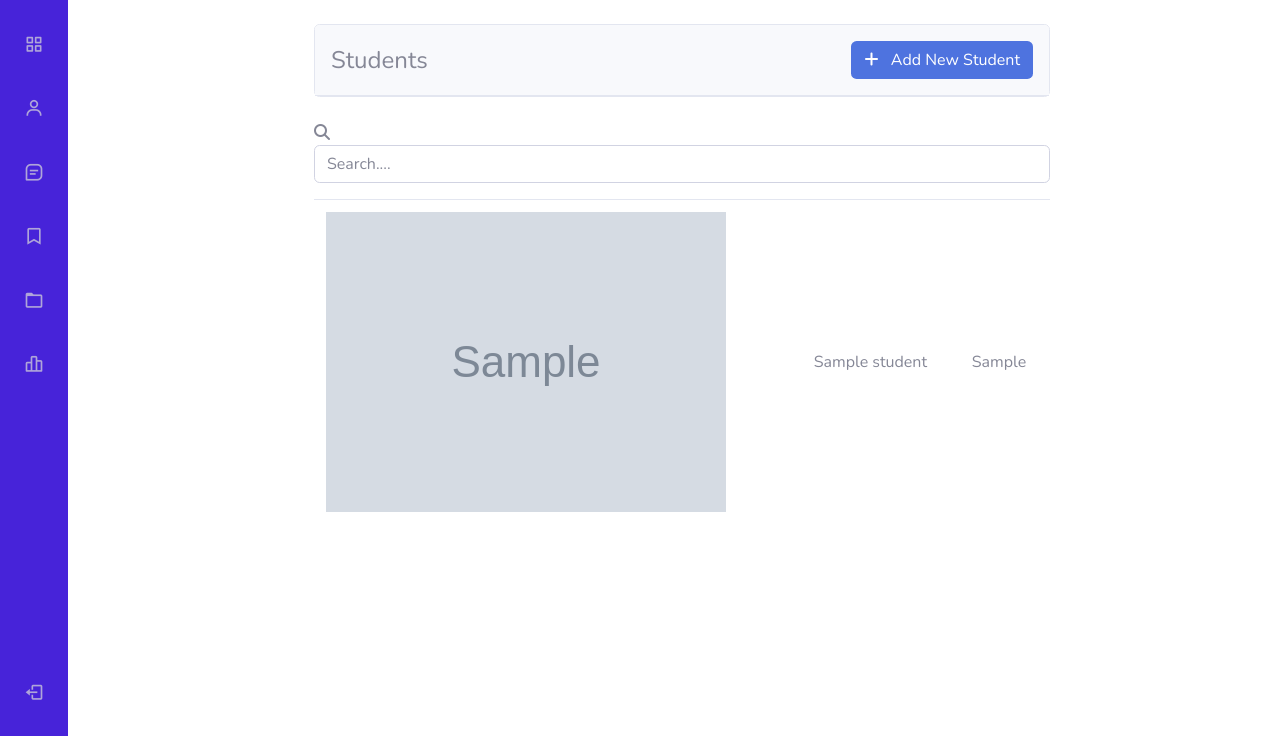
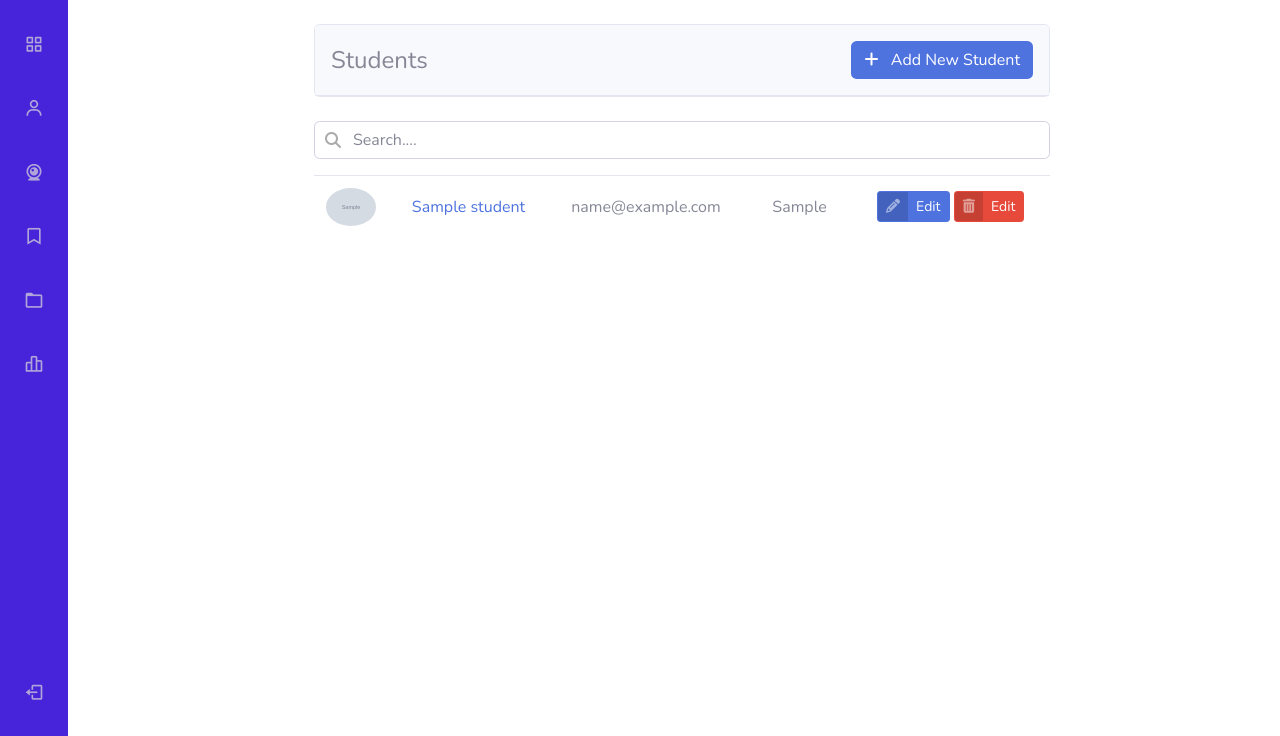
Before and after one commit to MuhammadAmir5670/intelligent-covid-SOP-compliance, a Django app: template manager/templates/manager/student/list.html in a window 1280 px wide. Shown: the part 64-800 px from the top of the page. Run offline with Django 3.2, Linux system fonts and the light colour scheme; the template is opened without the code that fills it: most values are stand-ins (such as "Sample title", 1, 10 or a date in 2020); grey boxes marked "Sample" are stand-in pictures; some libraries are stand-ins or nearby versions.

Commit message:
improved student views UI

```diff
--- a/manager/templates/manager/student/list.html
+++ b/manager/templates/manager/student/list.html
@@ -1,4 +1,37 @@
 {% extends 'base.html' %}
+
+
+{% block stylesheets %}
+<style>
+    .image-container {
+        position: relative;
+        max-width: 50px;
+        max-height: 50px;
+        overflow: hidden;
+    }
+
+    .image-container.circle {
+        border-radius: 50%;
+    }
+
+    .has-search .form-control {
+        padding-left: 2.375rem;
+    }
+
+    .has-search .form-control-feedback {
+        position: absolute;
+        z-index: 2;
+        display: block;
+        width: 2.375rem;
+        height: 2.375rem;
+        line-height: 2.375rem;
+        text-align: center;
+        pointer-events: none;
+        color: #aaa;
+    }
+</style>
+{% endblock stylesheets %}
+
 
 {% block content %}
 
@@ -28,7 +61,7 @@
         <div class="w-100 mx-auto">
             <div class="form-group has-search w-100 mt-4">
                 <span class="fa fa-search form-control-feedback"></span>
-                <input type="text" id="searchInput" class="form-control d-block" placeholder="Search....">
+                <input type="text" id="searchInput" name="search" class="form-control d-block" placeholder="Search....">
             </div>
 
             <table class="table table-hover table-bordered-bottom table-responsive-md" id="dataTable" width="100%"
@@ -39,11 +72,33 @@
                         <tr id='student-{{ student.id }}'>
                             <td class="align-middle">
                                 <div class="image-container circle">
-                                <img src="{{ student.profile_image.url }}" alt="Admin">
+                                    <img src="{{ student.profile_image.url }}" width="100%" alt="Admin">
                                 </div>
                             </td>
-                        <td class="align-middle">{{ student.name }}</td>
+                            <td class="align-middle">
+                                <a href="{% url 'students-show' student.id %}">
+                                    {{ student.name }}
+                                </a>
+                            </td>
+                            <td class="align-middle">{{ student.email }}</td>
                             <td class="align-middle">{{ student.roll_no }}</td>
+                            <td class="align-middle text-center">
+                                <!-- Student Information Edit Button -->
+                                <button class="btn btn-sm btn-primary btn-icon-split">
+                                    <span class="icon text-white-50">
+                                        <i class="fa fa-pencil" aria-hidden="true"></i>
+                                    </span>
+                                    <span class="text">Edit</span>
+                                </button>
+
+                                <!-- Student Delete Button -->
+                                <button class="btn btn-sm btn-danger btn-icon-split">
+                                    <span class="icon text-white-50">
+                                        <i class="fa fa-trash" aria-hidden="true"></i>
+                                    </span>
+                                    <span class="text">Edit</span>
+                                </button>
+                            </td>
                         </tr>
                     {% endfor %}
 
--- a/templates/shared/sidebar.html
+++ b/templates/shared/sidebar.html
@@ -17,7 +17,7 @@
 
                 {% url 'stream-index' as url %}
                 <a href="{{ url }} " class="nav_link {% if request.path == url %} active {% endif %}">
-                    <i class='bx bx-message-square-detail nav_icon'></i>
+                    <i class='bx bxs-webcam nav_icon'></i>
                     <span class="nav_name">Stream</span>
                 </a>
                 <a href="#" class="nav_link">
```
Also changed, not shown: manager/templates/manager/student/create.html (+36 -5 lines), manager/templates/manager/student/show.html (+100 -0 lines), 1 other file. Lines whose indentation alone changed are shown as unchanged.
